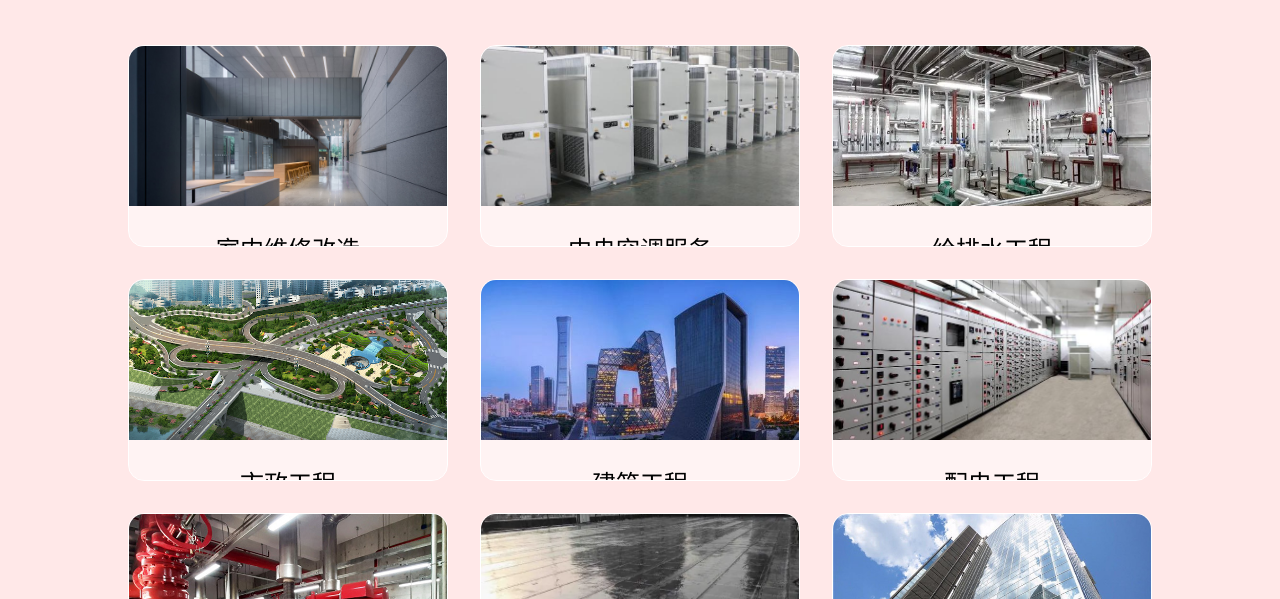
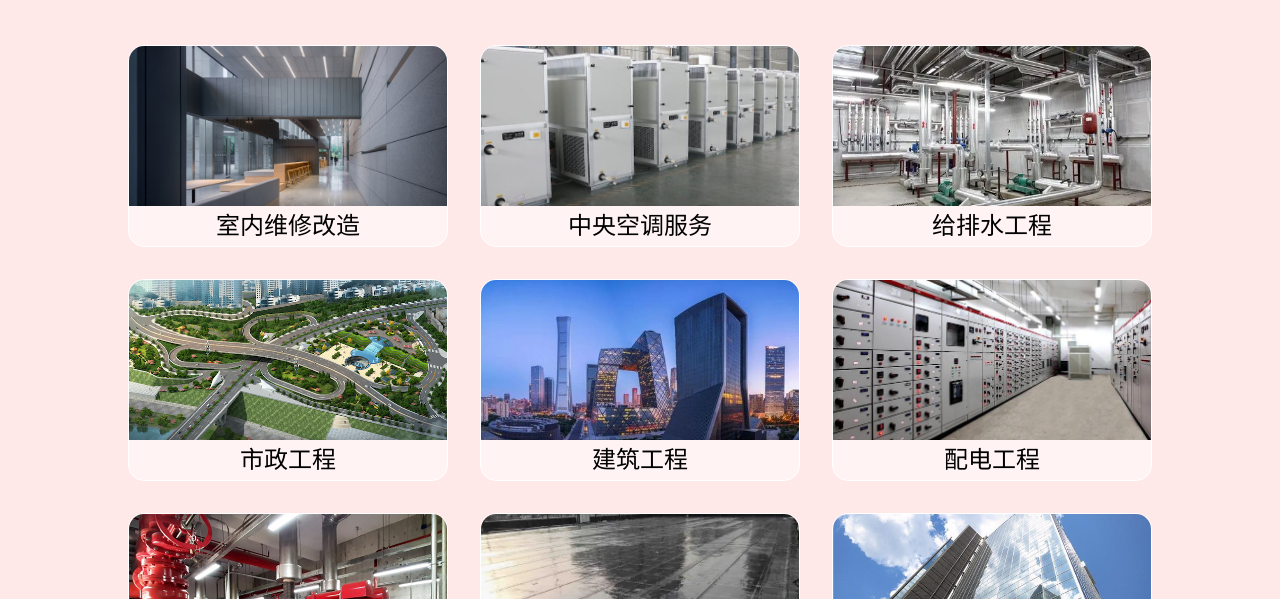
Before and after one commit to Beijing-JHM-Technology-Development-Ltd/bjjhm.github.io, a website: page services.html in a window 1280 px wide. Shown: the part 201-800 px from the top of the page. Drawn offline with Linux system fonts and the light colour scheme.

Commit message:
Card position fixed

```diff
--- a/styles/card.scss
+++ b/styles/card.scss
@@ -12,7 +12,7 @@
     border-radius: 1rem;
     overflow: hidden;
     transition: 500ms;
-
+    background-color: rgba(255, 255, 255, 0.5);
 }
 
 .card > p{
@@ -26,8 +26,8 @@
 .card p {
     position: relative;
     z-index: 1;
-    background-color: rgba($color: #ffffff, $alpha: 0.5);
-    padding: 1em;
+    // background-color: rgba($color: #ffffff, $alpha: 0.5);
+    // padding: 1em;
     margin: 0;
 }
 
```
Also changed, not shown: styles/dist/main.css, 1 other file.
